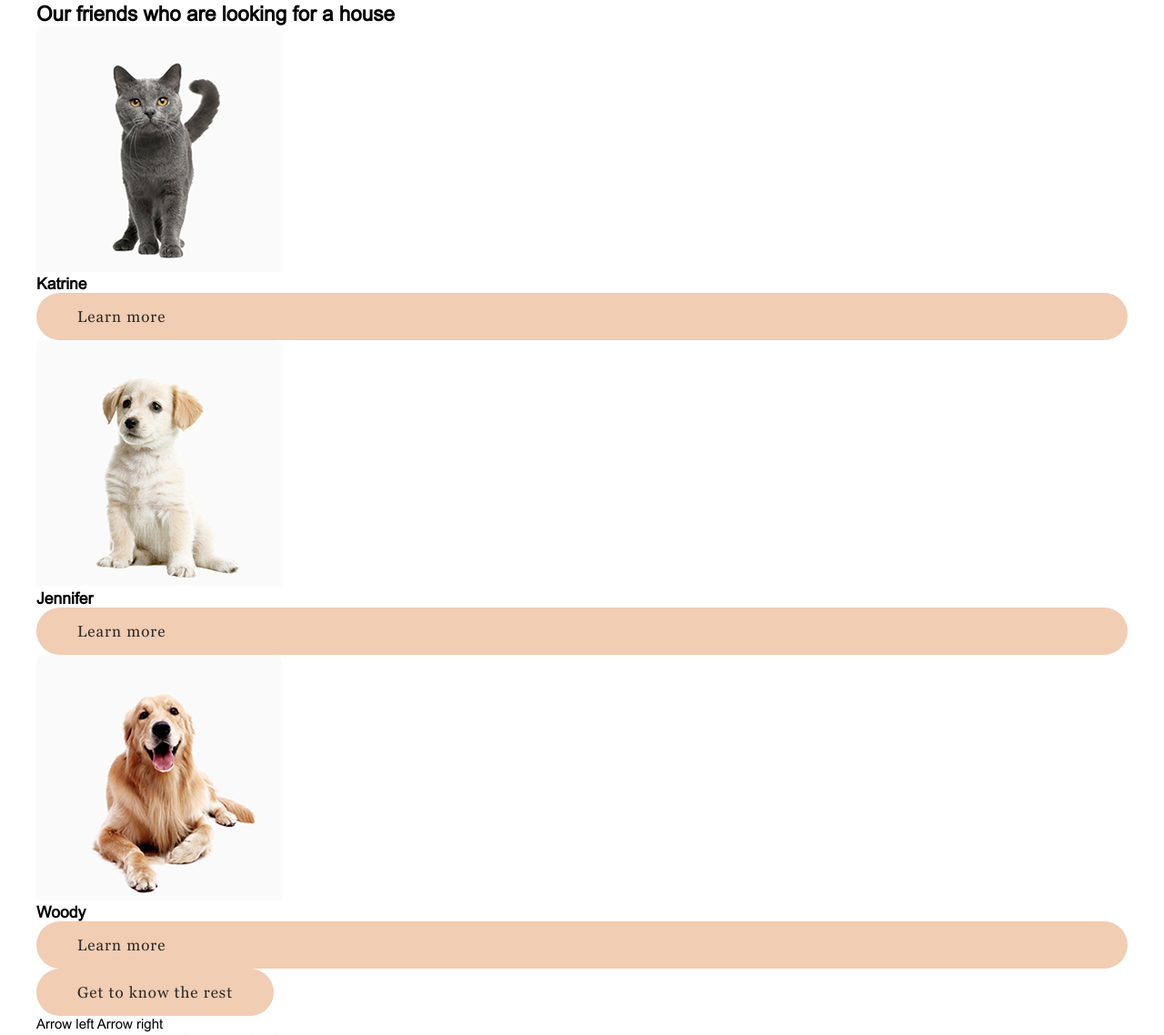
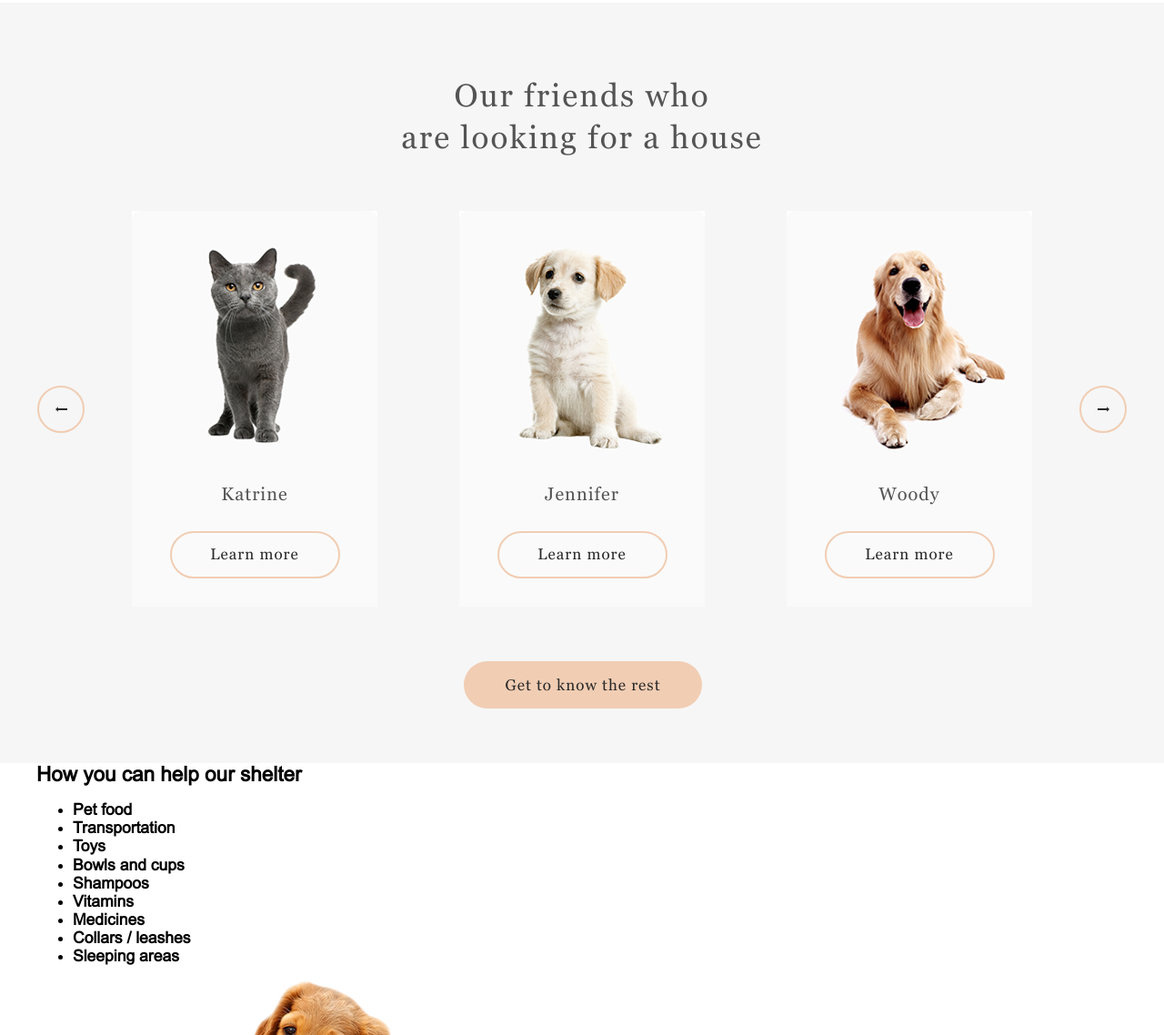
Before and after one commit to arsen056/JSFE2022Q1, a website: page shelter/pages/main/index.html in a window 1280 px wide. Shown: the part 1459-2597 px from the top of the page at 91% size. Drawn offline with Linux system fonts and the light colour scheme; files whose address does not match are found by name.

Commit message:
feat: add pets block scss

```diff
--- a/shelter/pages/main/index.html
+++ b/shelter/pages/main/index.html
@@ -71,34 +71,40 @@
         </section>
 
         <section class="pets">
-            <div class="container">
-                <h2 class="pets__heading">Our friends who
+            <div class="container pets__container">
+                <h2 class="heading pets__heading">Our friends who<br>
                     are looking for a house</h2>
                 <div class="slider">
                     <div class="slider__wrapper">
-                        <div class="slide__item">
-                            <img class="slide__img" src="../../assets/images/pets-katrine.jpg" alt="Katrine">
-                            <h3 class="slide__name">Katrine</h3>
-                            <div class="button slide__button">Learn more</div>
+                        <div class="slider__item">
+                            <img class="slider__img" src="../../assets/images/pets-katrine.jpg" alt="Katrine">
+                            <h3 class="slider__name">Katrine</h3>
+                            <div class="button button__slider">Learn more</div>
                         </div>
 
-                        <div class="slide__item">
-                            <img class="slide__img" src="../../assets/images/pets-jennifer.jpg" alt="Jennifer">
-                            <h3 class="slide__name">Jennifer</h3>
-                            <div class="button slide__button">Learn more</div>
+                        <div class="slider__item">
+                            <img class="slider__img" src="../../assets/images/pets-jennifer.jpg" alt="Jennifer">
+                            <h3 class="slider__name">Jennifer</h3>
+                            <div class="button button__slider">Learn more</div>
                         </div>
 
-                        <div class="slide__item">
-                            <img class="slide__img" src="../../assets/images/pets-woody.jpg" alt="Woody">
-                            <h3 class="slide__name">Woody</h3>
-                            <div class="button slide__button">Learn more</div>
+                        <div class="slider__item">
+                            <img class="slider__img" src="../../assets/images/pets-woody.jpg" alt="Woody">
+                            <h3 class="slider__name">Woody</h3>
+                            <div class="button button__slider">Learn more</div>
                         </div>
                     </div>
-                    <button class="button">Get to know the rest</button>
-                    <div class="slider__controls">
-                        <span>Arrow left</span>
-                        <span>Arrow right</span>
+
+                    <button class="button button__slider-last">Get to know the rest</button>
+
+                    <div class="arrow-left slider__arrow__wrapper">
+                        <div class="slider__arrow slider__arrow_left"></div>
                     </div>
+
+                    <div class="arrow-right slider__arrow__wrapper">
+                        <div class="slider__arrow slider__arrow_right"></div>
+                    </div>
+
                 </div>
             </div>
         </section>
--- a/shelter/styles/sass/base/_constants.scss
+++ b/shelter/styles/sass/base/_constants.scss
@@ -1,6 +1,7 @@
 :root {
     --bg-color-1: #FFFFFF;
     --bg-color-2: #F6F6F6;
+    --bg-color-card: #FAFAFA;
 
     --color-primary: #F1CDB3;
 
--- a/shelter/styles/sass/components/_buttons.scss
+++ b/shelter/styles/sass/components/_buttons.scss
@@ -15,4 +15,16 @@
         width: 207px;
         height: 52px;
     }
+
+    &__slider {
+        width: 187px;
+        height: 52px;
+        border: 2px solid var(--color-primary);
+        background-color: transparent;
+        padding: 12px 35px;
+    }
+
+    &__slider-last {
+        margin: 60px -2px 60px 0;
+    }
 }
--- /dev/null
+++ b/shelter/styles/sass/components/_pets.scss
@@ -0,0 +1,88 @@
+.pets {
+    background-color: var(--bg-color-2);
+    &__heading {
+        max-width: 400px;
+        text-align: center;
+        padding-top: 80px;
+    }
+}
+
+.pets__container {
+    display: flex;
+    flex-direction: column;
+    align-items: center;
+}
+
+.slider {
+    position: relative;
+    display: flex;
+    flex-direction: column;
+    align-items: center;
+
+    padding-top: 58px;
+
+    &__wrapper {
+        display: flex;
+        column-gap: 90px;
+
+    }
+
+    &__item {
+        width: 270px;
+        height: 435px;
+        text-align: center;
+        background-color: var(--bg-color-card);
+
+        display: flex;
+        flex-direction: column;
+        align-items: center;
+        row-gap: 30px;
+    }
+
+    &__name {
+        font-family: Georgia, sans-serif;
+        font-size: 2rem;
+        line-height: 1.1;
+        font-weight: 400;
+        letter-spacing: 1px;
+        color: var(--font-dark-l);
+    }
+
+    &__arrow__wrapper {
+        width: 52px;
+        height: 52px;
+        border: 2px solid var(--color-primary);
+        border-radius: 50%;
+        display: flex;
+        align-items: center;
+        justify-content: center;
+
+        cursor: pointer;
+    }
+
+    &__arrow {
+        background-repeat: no-repeat;
+        background-size: contain;
+        background-position: center ;
+        width: 13px;
+        height: 10px;
+
+        &_left {
+            background-image: url("../assets/icons/arrow-left.svg");
+        }
+        &_right {
+            background-image: url("../assets/icons/arrow-right.svg");
+        }
+    }
+
+    .arrow-left {
+        position: absolute;
+        left: -104px;
+        top: 37.6%;
+    }
+    .arrow-right {
+        position: absolute;
+        right: -104px;
+        top: 37.6%;
+    }
+}
--- a/shelter/styles/sass/index.scss
+++ b/shelter/styles/sass/index.scss
@@ -11,4 +11,5 @@
 // Components
 @import "components/start-screen";
 @import "components/about";
+@import "components/pets";
 @import "components/buttons";
```
Also changed, not shown: shelter/assets/icons/arrow-left.svg (added), shelter/assets/icons/arrow-right.svg (added), shelter/styles/style.css, 1 other file.
